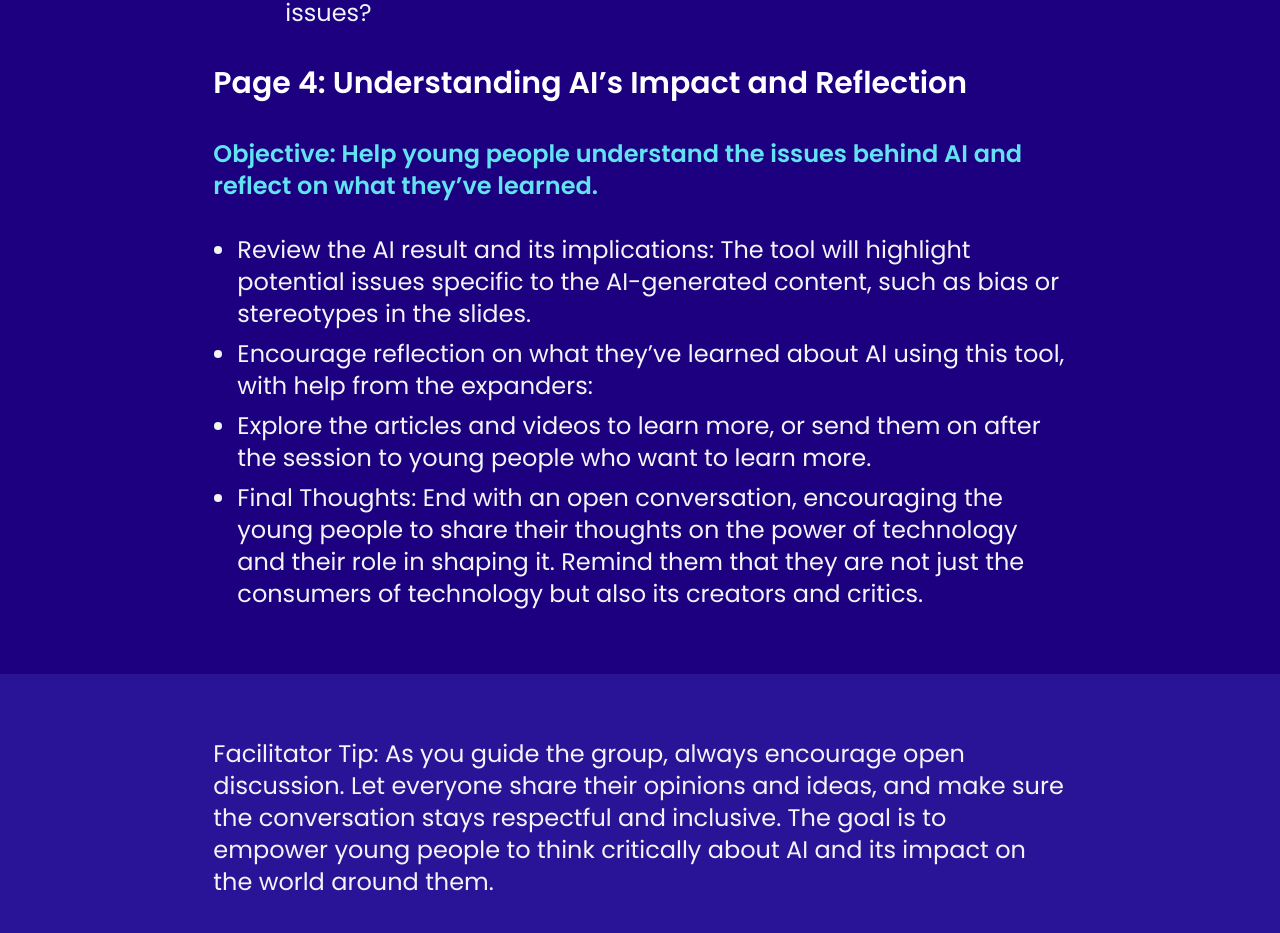
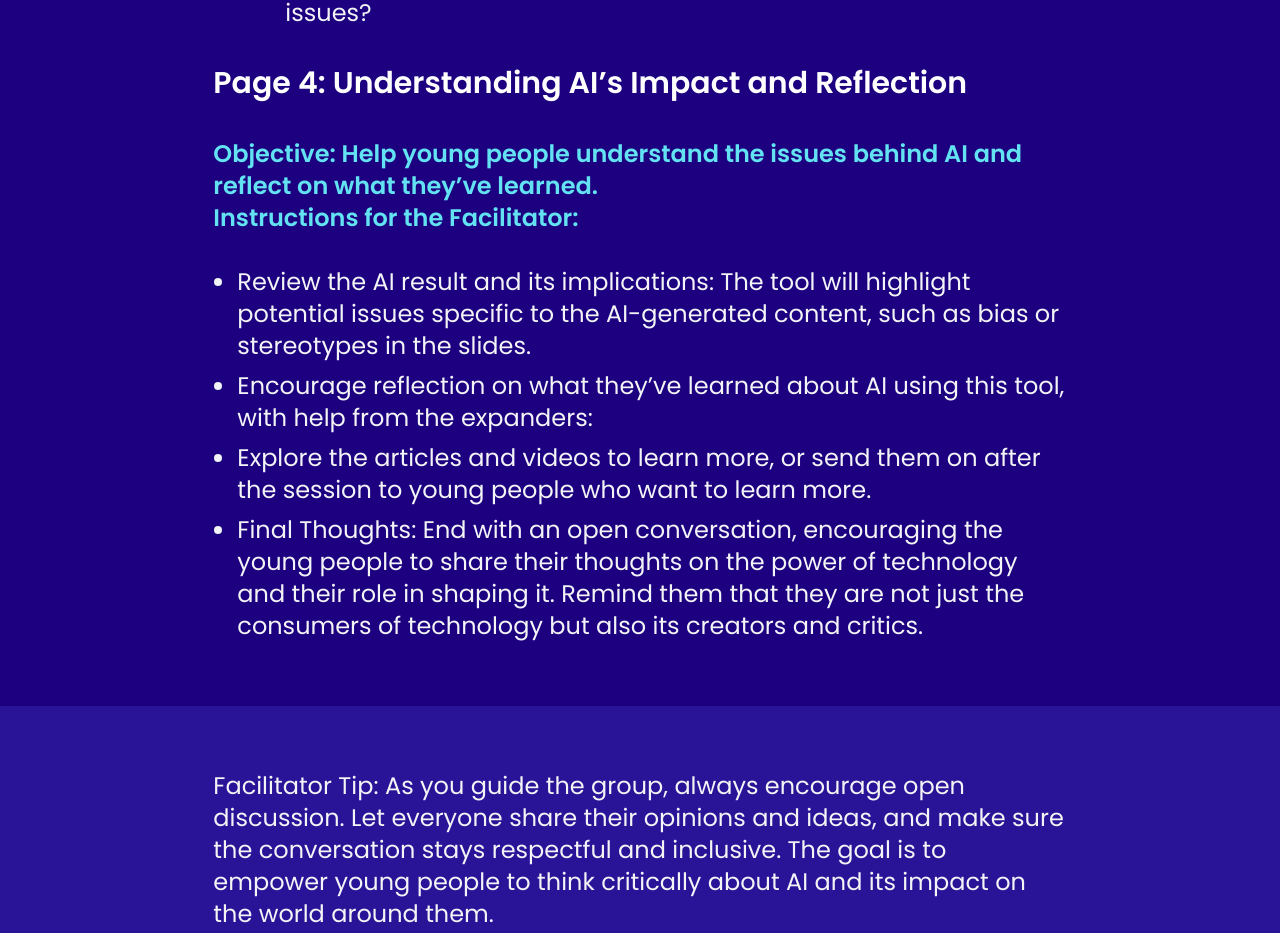
Before and after one commit to neontribe/think-ai, a Next.js app: page /group-leaders in a window 1280 px wide. Shown: the part 2513-3446 px from the top of the page. Built offline with nearby package versions, Linux system fonts and the light colour scheme.

Commit message:
Remove hidden links in the header

```diff
--- a/src/app/group-leaders/page.jsx
+++ b/src/app/group-leaders/page.jsx
@@ -99,7 +99,7 @@ export default function GroupLeadersPage() {
         <h2 className="mt-8 mb-8 text-3xl leading-[1.5] font-semibold text-white">Page 4: Understanding AI’s Impact and
           Reflection</h2>
         <p className="font-semibold text-[#63E2F1]">Objective: Help young people understand the issues behind AI and
-          reflect on what they’ve learned.</p>
+          reflect on what they’ve learned. <br/> Instructions for the Facilitator:</p>
         <ul className="list-disc pl-6 space-y-2">
           <li>Review the AI result and its implications: The tool will highlight potential issues specific to the
             AI-generated content, such as bias or stereotypes in the slides.
--- a/src/app/process/response/image-generation/page.jsx
+++ b/src/app/process/response/image-generation/page.jsx
@@ -20,7 +20,7 @@ const Response = () => {
 
   return (
     <>
-      <Header hideLinks={true}/>
+      <Header/>
       <TwoColLayout>
         <div className="p-6 md:p-12 text-left w-full md:max-w-[80%] text-[16pt]">
           <p>Nice image!</p>
--- a/src/app/process/response/summary-text/page.jsx
+++ b/src/app/process/response/summary-text/page.jsx
@@ -19,7 +19,7 @@ const Response = () => {
 
   return (
     <>
-      <Header hideLinks={true}/>
+      <Header/>
       <TwoColLayout containerClass="flex-col-reverse md:flex-row-reverse">
         <div className="p-6 md:p-12 text-left max-w-[80%] text-[16pt]">
           <p>Nice work</p>
```
